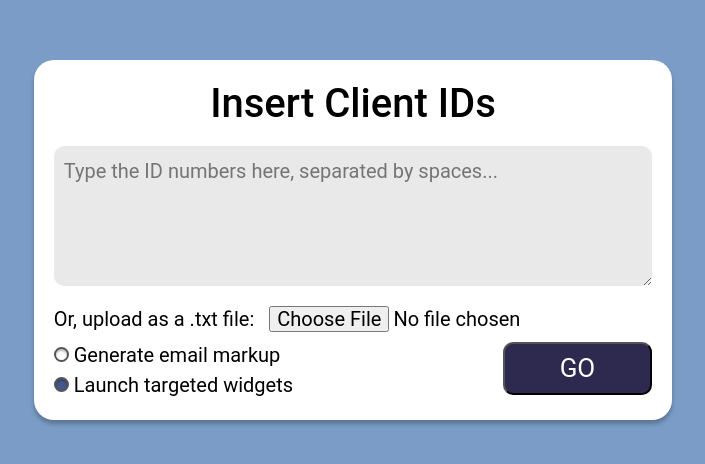
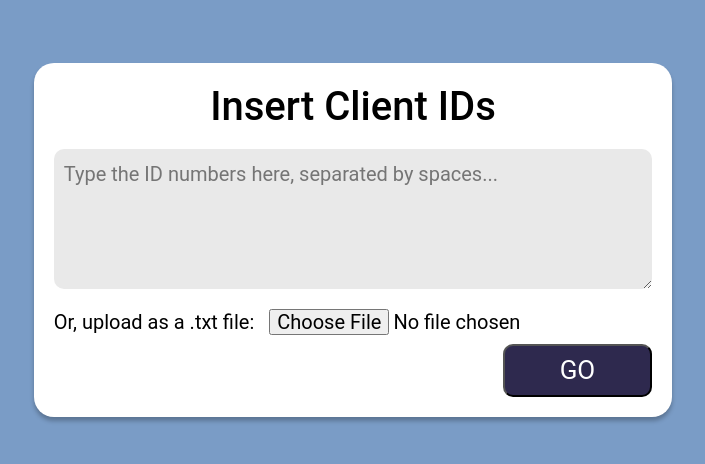
Before and after one commit to TLI-group3/TLI-client, a React (Create React App) app: page /launch-widget in a window 1280 px wide. Shown: the part 160-624 px from the top of the page, without its empty margins (287-992 px from the left). Built offline with nearby package versions, Linux system fonts and the light colour scheme.

Commit message:
Removed inputData state

```diff
--- a/src/components/clientInput/ClientInput.js
+++ b/src/components/clientInput/ClientInput.js
@@ -15,11 +15,7 @@ export default class ClientInput extends React.Component {
     constructor(props) {
         super(props);
         this.state = {
-            inputData: {
-                clientIDs: "",
-                generateEmail: false,
-                generateWidget: true,
-            },
+            clientIDs: "",
             success: false,
         }
     }
@@ -29,12 +25,7 @@ export default class ClientInput extends React.Component {
      * @param e triggering event, change in input field
      */
     handleInsertID = (e) => {
-        this.setState(prevState => ({
-            inputData: {
-                ...prevState.inputData,
-                clientIDs: e.target.value,
-            },
-        }));
+        this.setState({clientIDs: e.target.value});
     }
 
     /**
@@ -50,37 +41,9 @@ export default class ClientInput extends React.Component {
         reader.onload = async (e) => {
             const text = (e.target.result);
             const ids = text.split(/\r?\n/);
-            this.setState(prevState => ({
-                inputData: {
-                    ...prevState.inputData,
-                    clientIDs: ids.join(" "),
-                },
-            }));
+            this.setState({clientIDs: ids.join(" ")});
         };
         reader.readAsText(e.target.files[0]);
-    }
-
-    /**
-     * Update either the generateEmail or generateWidget states to
-     * reflect checkbox state
-     * @param e triggering event, checkbox changed
-     */
-    handleSelectAction = (e) => {
-        if(e.target.name === "email") {
-            this.setState(prevState => ({
-                inputData: {
-                    ...prevState.inputData,
-                    generateEmail: e.target.checked,
-                },
-            }));
-        } else if(e.target.name === "widget") {
-            this.setState(prevState => ({
-                inputData: {
-                    ...prevState.inputData,
-                    generateWidget: e.target.checked,
-                },
-            }));
-        }
     }
 
     /**
@@ -100,7 +63,7 @@ export default class ClientInput extends React.Component {
         const requestOptions = {
             method: 'PUT',
             headers: {'Content-type': 'application/json'},
-            body: JSON.stringify(this.state.inputData)
+            body: JSON.stringify(this.state.clientIDs)
         };
         fetch('https://cb.caravantage.tech/input',requestOptions)
             // Handle success
@@ -113,13 +76,7 @@ export default class ClientInput extends React.Component {
      * Resets the input fields of the form to default state
      */
     reset = () => {
-        this.setState({
-            inputData: {
-                clientIDs: "",
-                generateEmail: false,
-                generateWidget: true,
-            },
-        });
+        this.setState({clientIDs: ""});
     }
 
     /**
@@ -152,7 +109,7 @@ export default class ClientInput extends React.Component {
                     <h1>Insert Client ID{this.props.launchWidget && "s"}</h1>
                     <InputForm
                         launchWidget={this.props.launchWidget}
-                        inputData={this.state.inputData}
+                        clientIDs={this.state.clientIDs}
                         inputRows={inputRows}
                         placeholderText={placeholderText}
                         handleInsertID={this.handleInsertID}
--- a/src/components/clientInput/InputForm.js
+++ b/src/components/clientInput/InputForm.js
@@ -1,5 +1,4 @@
 import {InsertID} from "./InsertID";
-import {LaunchActions} from "./LaunchActions";
 import styles from "./ClientInput.module.scss";
 import React, {useCallback} from "react";
 import PropTypes from "prop-types";
@@ -15,7 +14,7 @@ export function InputForm(props) {
         if(props.launchWidget) {
             props.handleSubmit();
         } else {
-            navigate("/client-info/"+props.inputData.clientIDs);
+            navigate("/client-info/"+props.clientIDs);
         }
     }, [props, navigate]);
 
@@ -23,18 +22,11 @@ export function InputForm(props) {
         <form onSubmit={onSubmit}>
             <InsertID
                 inputRows={props.inputRows}
-                value={props.inputData.clientIDs}
+                value={props.clientIDs}
                 placeholderText={props.placeholderText}
                 handleInsertID={props.handleInsertID}
                 readFile={props.readFile}
             />
-            {props.launchWidget &&
-                <LaunchActions
-                    generateEmail={props.inputData.generateEmail}
-                    generateWidget={props.inputData.generateWidget}
-                    onChange={props.handleSelectAction}
-                />
-            }
             <input className={styles.submitButton} type="submit" value="GO"/>
         </form>
     );
@@ -42,11 +34,10 @@ export function InputForm(props) {
 
 InputForm.propTypes = {
     launchWidget: PropTypes.bool,
-    inputData: PropTypes.object,
+    clientIDs: PropTypes.string,
     inputRows: PropTypes.string,
     placeholderText: PropTypes.string,
     handleInsertID: PropTypes.func,
     readFile: PropTypes.func,
-    handleSelectAction: PropTypes.func,
     handleSubmit: PropTypes.func,
 }
--- a/src/components/clientInput/LaunchActions.js
+++ /dev/null
@@ -1,26 +0,0 @@
-import styles from "./ClientInput.module.scss";
-import React from "react";
-import PropTypes from "prop-types";
-
-/**
- * A function component that contains the form input fields used only when launching widgets.
- *
- * It consists of the checkboxes choosing the type of result the user wants to launch.
- */
-export function LaunchActions(props) {
-    return (
-        <div className={styles.checkboxes}>
-            <input type="checkbox" name="email" checked={props.generateEmail} onChange={props.onChange}/>
-            <label htmlFor="email">Generate email markup</label><br/>
-
-            <input type="checkbox" name="widget" checked={props.generateWidget} onChange={props.onChange}/>
-            <label htmlFor="widget">Launch targeted widgets</label>
-        </div>
-    );
-}
-
-LaunchActions.propTypes = {
-    generateEmail: PropTypes.bool,
-    generateWidget: PropTypes.bool,
-    onChange: PropTypes.func,
-}
```
